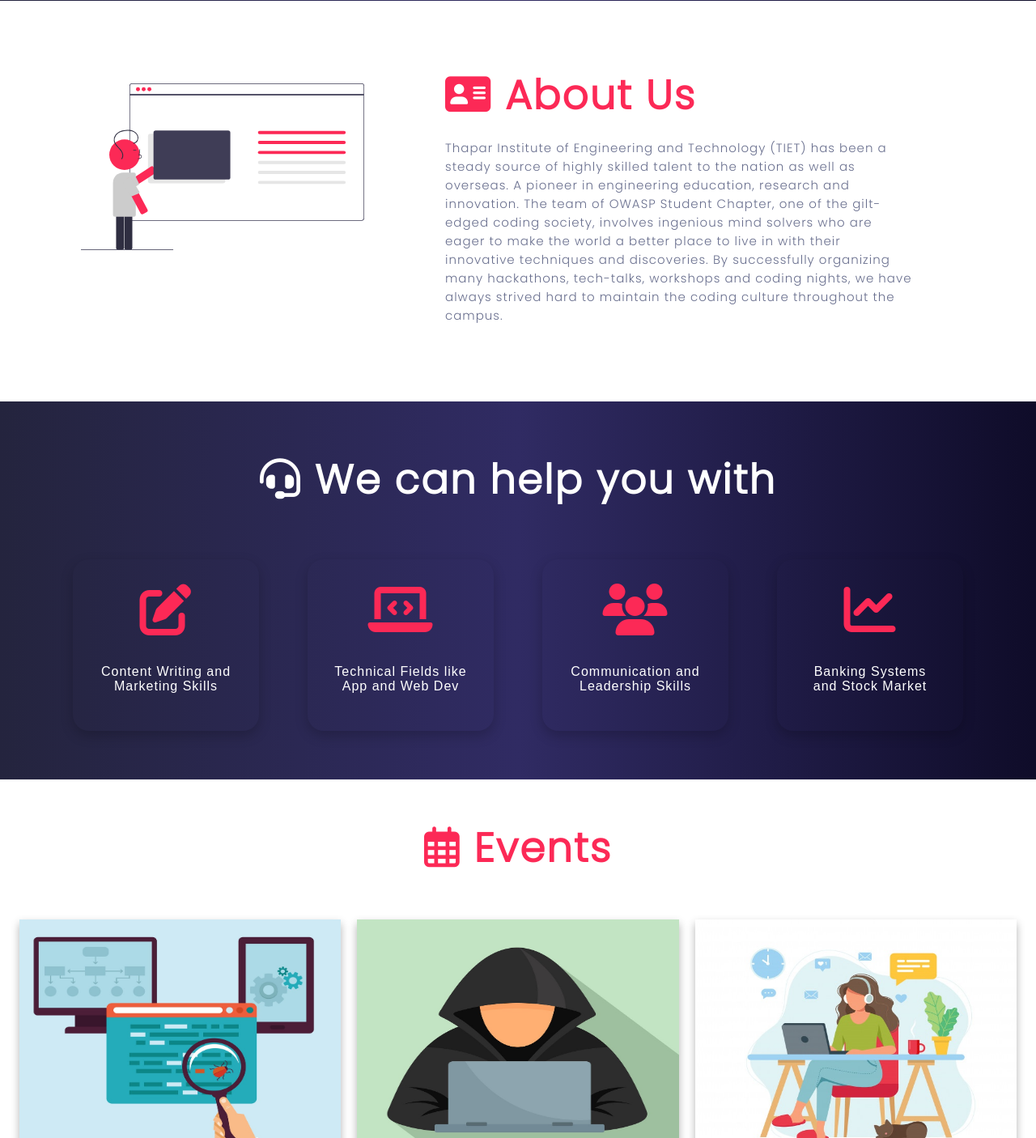
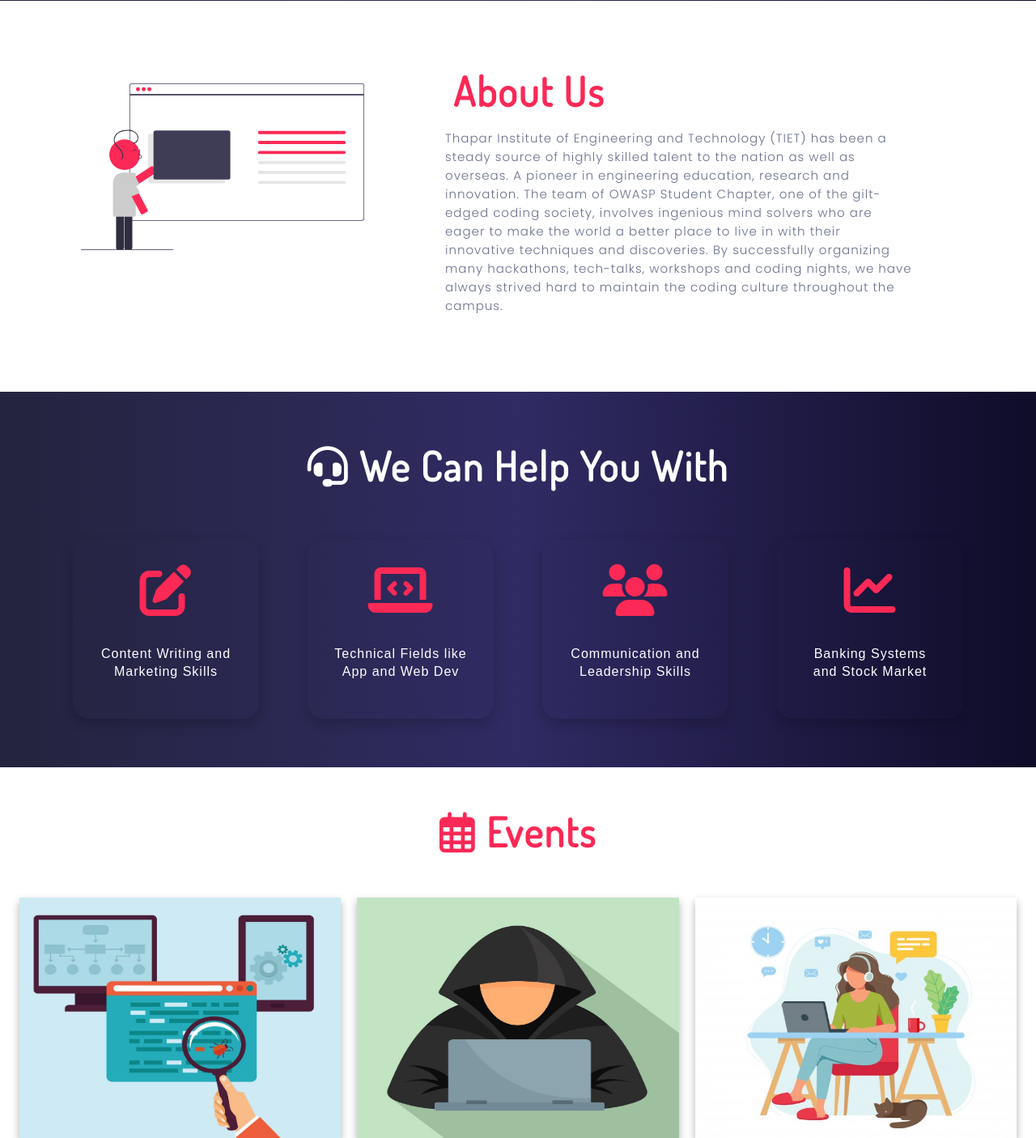
Before and after one commit to prateekrusta/builditbetter, a PHP site: page / in a window 1280 px wide. Shown: the part 799-2205 px from the top of the page at 81% size. Run offline with PHP 8.4, Linux system fonts and the light colour scheme; some libraries are stand-ins or nearby versions.

Commit message:
font changes

```diff
--- a/assets/css/events.css
+++ b/assets/css/events.css
@@ -15,7 +15,7 @@ body {
   font-weight: 300;
 }
 
-.ayush .heading{
+.ayush .heading {
   color: #fc2956;
   font-family: "Poppins", sans-serif;
   font-size: 50px;
@@ -308,15 +308,15 @@ nav.logo {
   margin-bottom: 30px;
 }
 
-#hello:focus{
+#hello:focus {
   outline: none;
 }
 
-#hello-submit:focus{
+#hello-submit:focus {
   outline: none;
 }
 
-#hello{
+#hello {
   border-radius: 20px;
   border: 2px solid #fc2956;
   padding: 10px;
@@ -324,11 +324,11 @@ nav.logo {
   width: 50%;
   margin-top: 10px;
   margin-bottom: 10px;
-   font-family: "Poppins", sans-serif;
+  font-family: "Poppins", sans-serif;
   letter-spacing: 2px;
 }
 
-#hello-submit{
+#hello-submit {
   border-radius: 30px;
   padding: 10px 20px;
   border: none;
@@ -366,6 +366,7 @@ nav.logo {
 }
 
 .items {
+  font-family: "Dosis", sans-serif !important;
   margin-top: 50px;
   display: grid;
   grid-template-columns: repeat(3, 1fr);
@@ -445,6 +446,7 @@ nav.logo {
   left: 25%;
   right: 25%;
   transform: translateY(-50%);
+  font-weight: 600;
 }
 .item-text-title {
   font-size: 2rem;
--- a/assets/css/style.css
+++ b/assets/css/style.css
@@ -489,6 +489,7 @@ a.btnprat-after {
   letter-spacing: 1px;
   padding-top: 20px;
   text-align: center;
+  line-height: 1.4rem;
 }
 .fields-in:hover {
   background-color: #fc2956;
@@ -781,3 +782,6 @@ textarea:focus {
     margin-bottom: 40px;
   }
 }
+.heading {
+  font-family: "Dosis", sans-serif !important;
+}
--- a/index.html
+++ b/index.html
@@ -17,7 +17,7 @@
 
     <link rel="preconnect" href="https://fonts.gstatic.com">
     <link href="https://fonts.googleapis.com/css2?family=Barlow+Condensed:wght@500&display=swap" rel="stylesheet">
-
+    <link href="https://fonts.googleapis.com/css2?family=Dosis&display=swap" rel="stylesheet">
     <script src="https://kit.fontawesome.com/7f967191d3.js" crossorigin="anonymous"></script>
 </head>
 <body>
@@ -71,7 +71,7 @@
             <div class="modal__container">
               <div class="heading"> Join Us! </div>
               <button class="modal__close jsModalClose">&#10005;</button>
-                <p style="line-height: 30px;">Recruitmemnts are currently over. <br> We will soon be out with new dates. <br> Stay Tuned!</p>
+                <p style="line-height: 30px;">Recruitments are currently over. <br> We will soon be out with new dates. <br> Stay Tuned!</p>
             </div>
         </div>
 
@@ -99,7 +99,7 @@
             <img src="./assets/images/pic2.svg" class="img-about">
         </div>
         <div class="about-in-2">
-            <div class="heading"> <i class="fas fa-address-card"></i> About Us </div>
+            <div class="heading" style="margin-left: 10px;"> About Us </div>
             <p class="p1"> Thapar Institute of Engineering and Technology (TIET) has been a steady source of highly skilled talent to the nation as well as overseas. A pioneer in engineering education, research and innovation. The team of OWASP Student Chapter, one of the gilt-edged coding society, involves ingenious mind solvers who are eager to make the world a better place to live in with their innovative techniques and discoveries. By successfully organizing many hackathons, tech-talks, workshops and coding nights, we have always strived hard to maintain the coding culture throughout the campus. </p>
         </div>
     </div>
@@ -109,7 +109,7 @@
 <div id="wedo" style="position: relative; top: -70px;"></div>
 
 <div class="fields">
-        <div class="heading"> <i class="fas fa-headset"></i> We can help you with  </div>
+        <div class="heading"> <i class="fas fa-headset"></i> We Can Help You With  </div>
     <div class="fields-out">
 
         <div class="fields-in fields-in-1">
```
